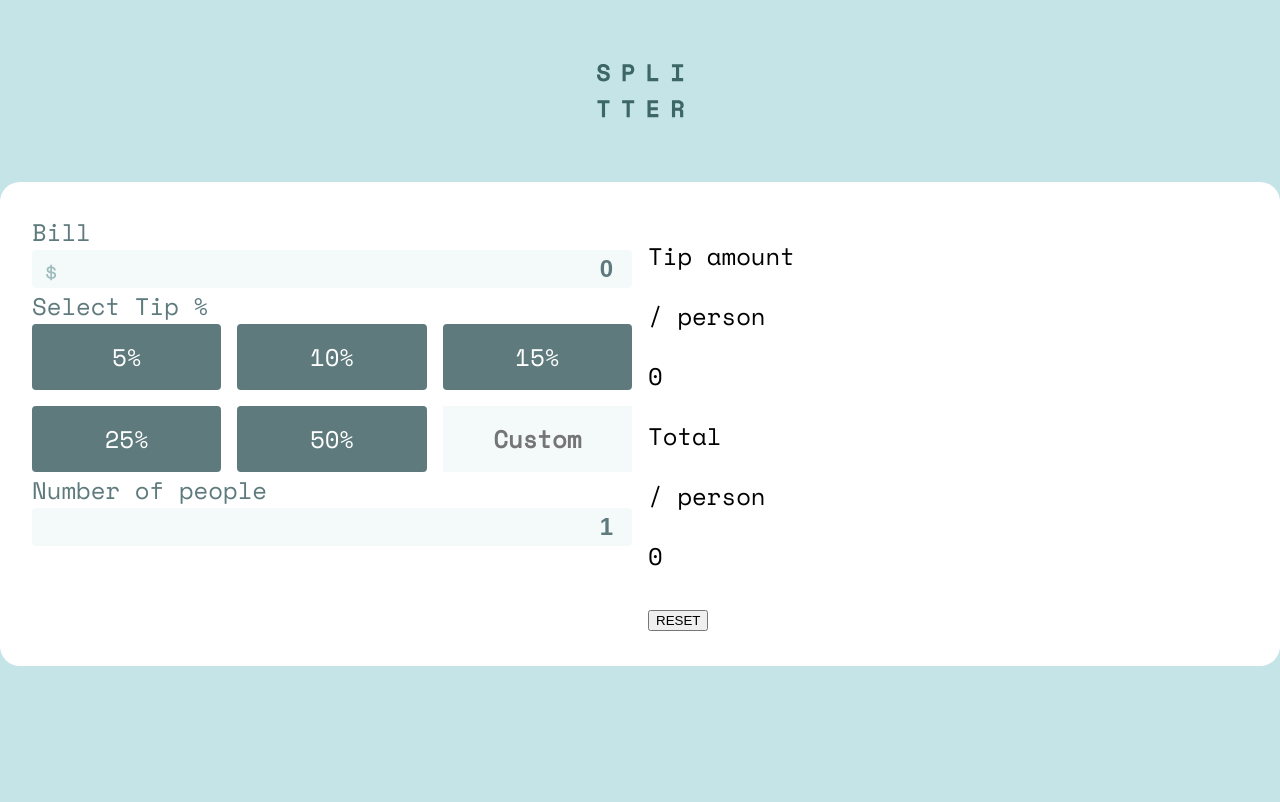
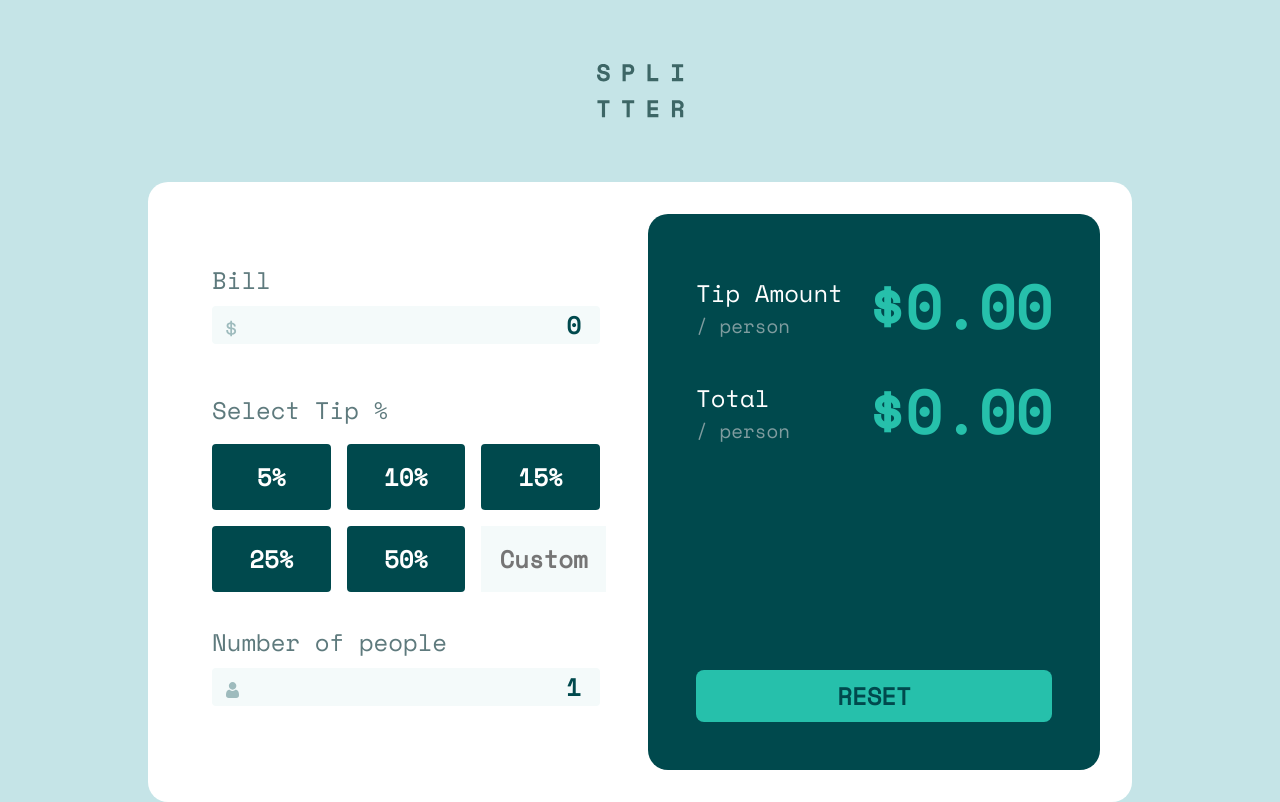
Before and after one commit to mariusfa/frontend-mentor, a React (Create React App) app in the folder tip-calculator/: page / in a window 1280 px wide. Built offline with nearby package versions, Linux system fonts and the light colour scheme.

Commit message:
tip-calculator: Finish styling

```diff
--- a/tip-calculator/src/App.tsx
+++ b/tip-calculator/src/App.tsx
@@ -3,6 +3,8 @@ import React, { useState } from 'react';
 import { css } from '@emotion/react';
 import logo from './logo.svg';
 import iconDollar from './icon-dollar.svg';
+import iconPerson from './icon-person.svg';
+import Result from './Result';
 
 const initState = {
     amount: 0,
@@ -26,15 +28,24 @@ const containerCss = css`
     border-radius: 1.25rem;
     margin: 0 auto;
     padding: 2rem;
-    display: inline-grid;
+    display: grid;
     grid-template-columns: 1fr 1fr;
     grid-template-rows: 1fr;
     grid-gap: 1rem;
+    max-width: 920px;
+
+    @media (max-width: 750px) {
+        grid-template-columns: 1fr;
+        grid-template-rows: 1fr 1fr;
+    }
 `;
 
 const labelCss = css`
     display: block;
     color: hsl(186, 14%, 43%);
+    margin-top: 1rem;
+    margin-bottom: 0.5rem;
+    font-weight: 500;
 `;
 
 const inputCss = css`
@@ -43,16 +54,18 @@ const inputCss = css`
     height: 2rem;
     border: 0.2rem solid hsl(189, 41%, 97%);
     background-color: hsl(189, 41%, 97%);
-    color: hsl(186, 14%, 43%);
+    color: hsl(183, 100%, 15%);
     font-weight: 700;
+    font-family: inherit;
     font-size: inherit;
     border-radius: 0.25rem;
     padding: 1rem;
     box-sizing: border-box;
+    margin-bottom: 2rem;
 
     &:focus {
         outline: none !important;
-        border: 0.2rem solid hsl(185, 41%, 84%);
+        border: 0.2rem solid hsl(172, 67%, 45%);
     }
 `;
 
@@ -66,21 +79,29 @@ const tipGridCss = css`
     grid-template-columns: repeat(3, 1fr);
     grid-template-rows: 1fr 1fr;
     grid-gap: 1rem;
+    margin-bottom: 2rem;
+    margin-top: 1rem;
+
+    @media (max-width: 420px) {
+        grid-template-columns: 1fr 1fr;
+        grid-template-rows: repeat(3, 1fr);
+    }
 `;
 
 const buttonCss = (isActive: boolean) => css`
     padding: 0.75rem;
     border-radius: 0.25rem;
-    background-color: hsl(186, 14%, 43%);
+    background-color: hsl(183, 100%, 15%);
     color: hsl(0, 0%, 100%);
-    border: 0.2rem solid hsl(186, 14%, 43%);
+    border: 0.2rem solid hsl(183, 100%, 15%);
     font-size: inherit;
     font-family: inherit;
+    font-weight: 700;
     ${isActive &&
     `
-        background-color: hsl(185, 41%, 84%);
-        color: hsl(186, 14%, 43%);
-        border: 0.2rem solid hsl(185, 41%, 84%);
+        background-color: hsl(172, 67%, 45%);
+        color: hsl(183, 100%, 15%);
+        border: 0.2rem solid hsl(172, 67%, 45%);
     `}
 `;
 
@@ -89,11 +110,12 @@ const customInputCss = (isCustom: boolean) => css`
     border: 0.2rem solid hsl(189, 41%, 97%);
     text-align: center;
     font-family: inherit;
-    color: hsl(186, 14%, 43%);
+    color: hsl(183, 100%, 15%);
     font-weight: 700;
     font-size: inherit;
+    padding: 0;
     min-width: 0;
-    padding: 0 1rem;
+    width: 100%;
 
     ${isCustom &&
     `
@@ -102,9 +124,13 @@ const customInputCss = (isCustom: boolean) => css`
 
     &:focus {
         outline: none !important;
-        border: 0.2rem solid hsl(185, 41%, 84%);
+        border: 0.2rem solid hsl(172, 67%, 45%);
         border-radius: 0.25rem;
     }
+`;
+
+const inputContainerCss = css`
+    padding: 2rem;
 `;
 
 const App = () => {
@@ -183,11 +209,11 @@ const App = () => {
         <>
             <img css={logoCss} src={logo} alt='logo' />
             <div css={containerCss}>
-                <div>
+                <div css={inputContainerCss}>
                     <label css={labelCss} htmlFor='amount'>
                         Bill
                     </label>
-                    <img css={iconCss} src={iconDollar} alt='logo' />
+                    <img css={iconCss} src={iconDollar} alt='dollar' />
                     <input
                         css={inputCss}
                         name='amount'
@@ -231,9 +257,10 @@ const App = () => {
                             50%
                         </button>
                         <input
+                            css={customInputCss(isCustom)}
                             type='number'
-                            css={customInputCss(isCustom)}
                             placeholder='Custom'
+                            size={1}
                             value={customTipValue}
                             onChange={handleCustomTipValueChange}
                         />
@@ -241,6 +268,7 @@ const App = () => {
                     <label css={labelCss} htmlFor='numPeople'>
                         Number of people
                     </label>
+                    <img css={iconCss} src={iconPerson} />
                     <input
                         css={inputCss}
                         name='numPeople'
@@ -250,17 +278,12 @@ const App = () => {
                         value={formData.numPeople}
                     />
                 </div>
-                <div>
-                    <p>Tip amount</p>
-                    <p>/ person</p>
-                    <p>{formData.perTip}</p>
-                    <p>Total</p>
-                    <p>/ person</p>
-                    <p>{formData.perTotal}</p>
-                    <button onClick={() => setFormData(initState)}>
-                        RESET
-                    </button>
-                </div>
+
+                <Result
+                    amount={Number(formData.amount)}
+                    tip={Number(formData.tip) || 0}
+                    numPeople={Number(formData.numPeople)}
+                />
             </div>
         </>
     );
--- /dev/null
+++ b/tip-calculator/src/Result.tsx
@@ -0,0 +1,110 @@
+/** @jsxImportSource @emotion/react */
+import { css } from '@emotion/react';
+import React from 'react';
+
+const resultContainerCss = css`
+    background-color: hsl(183, 100%, 15%);
+    border-radius: 1.25rem;
+    padding: 3rem;
+    display: flex;
+    flex-direction: column;
+    justify-content: space-between
+`;
+
+const perPersonContainerCss = css`
+    display: grid;
+    grid-template-columns: 1fr 1fr;
+    grid-template-rows: 1fr 1fr;
+    grid-gap: 1rem;
+`;
+
+const resetCss = css`
+    color: hsl(183, 100%, 15%);
+    font-family: inherit;
+    font-size: inherit;
+    font-weight: 700;
+    width: 100%;
+    padding: 0.5rem;
+    border-radius:0.5rem;
+    border: 0.2rem; solid hsl(172, 67%, 45%);
+    background-color: hsl(172, 67%, 45%);
+`;
+
+const numberCss = css`
+    text-align: right;
+    color: hsl(172, 67%, 45%);
+    font-weight: 700;
+    font-size: 2.5em;
+    padding: 0;
+    margin: 0;
+`;
+
+const headerTextCss = css`
+    font-family: inherit;
+    font-size: inherit;
+    color: white;
+    padding-top: 0.8rem;
+    margin: 0;
+`;
+
+const subTextCss = css`
+    font-family: inherit;
+    font-size: 0.8em;
+    color: hsl(184, 14%, 56%);
+    padding: 0;
+    margin: 0;
+`;
+
+interface Props {
+    amount: number,
+    tip: number,
+    numPeople: number
+}
+
+
+const calcPerTotal = (amount: number, tip: number, numPeople: number): number => {
+    if (!amount || !numPeople) {
+        return 0
+    }
+
+    return (amount + tip) / numPeople;
+}
+
+const calcPerTip = (amount: number, tip: number, numPeople: number): number => {
+    if (!amount || !numPeople) {
+        return 0
+    }
+
+    return tip / numPeople;
+}
+
+const Result: React.FC<Props> = ({ amount, tip, numPeople}) => {
+
+    const perTotal = calcPerTotal(amount, tip, numPeople).toFixed(2);
+    const perTip = calcPerTip(amount, tip, numPeople).toFixed(2);
+
+    console.log(amount);
+
+
+    return (
+            <div css={resultContainerCss}>
+                    <div css={perPersonContainerCss}>
+                        <div>
+                            <p css={headerTextCss}>Tip Amount</p>
+                            <p css={subTextCss}>/ person</p>
+                        </div>
+                        <p css={numberCss}>${perTotal}</p>
+                        <div>
+                            <p css={headerTextCss}>Total</p>
+                            <p css={subTextCss}>/ person</p>
+                        </div>
+                        <p css={numberCss}>${perTip}</p>
+                    </div>
+                    <button css={resetCss}>
+                        RESET
+                    </button>
+                </div>
+    );
+}
+
+export default Result
```
Also changed, not shown: tip-calculator/src/icon-person.svg (added), tip-calculator/src/index.css (line endings or trailing spaces).
